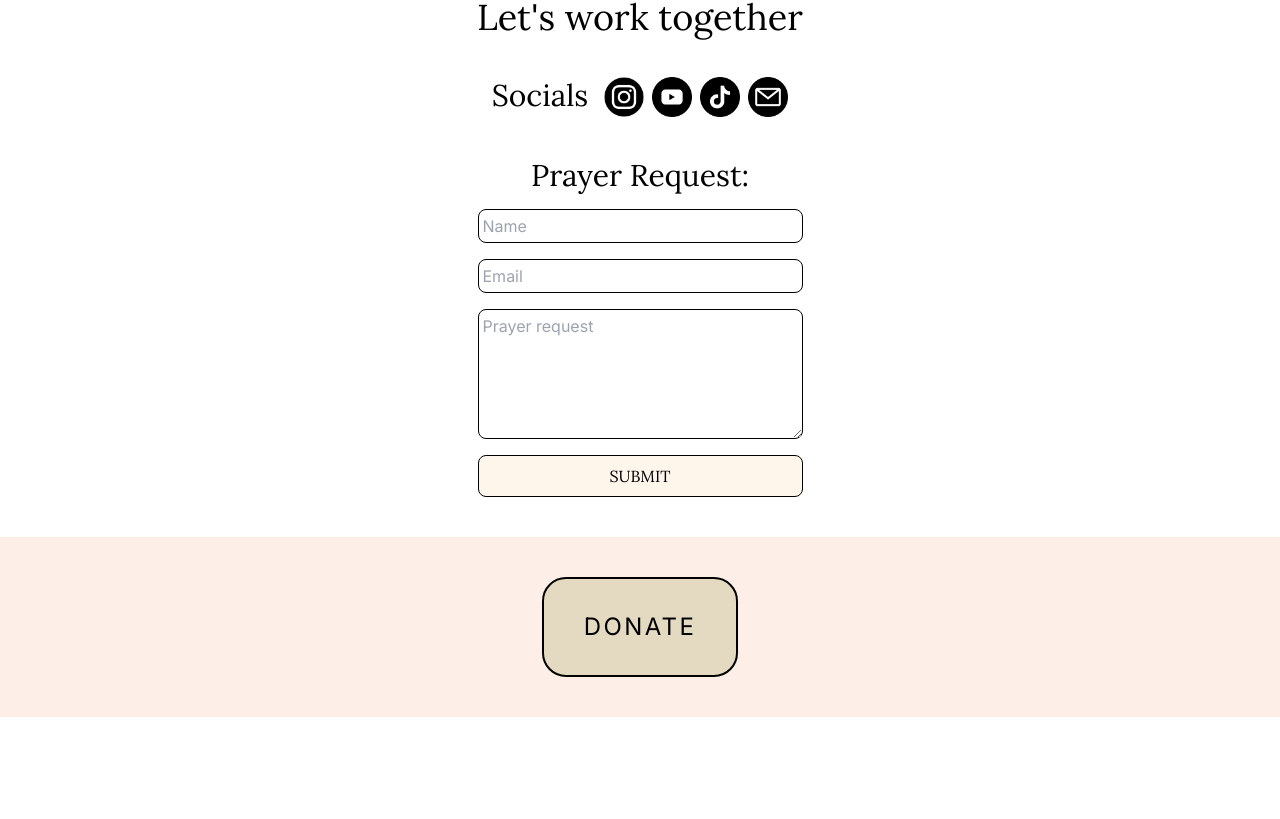
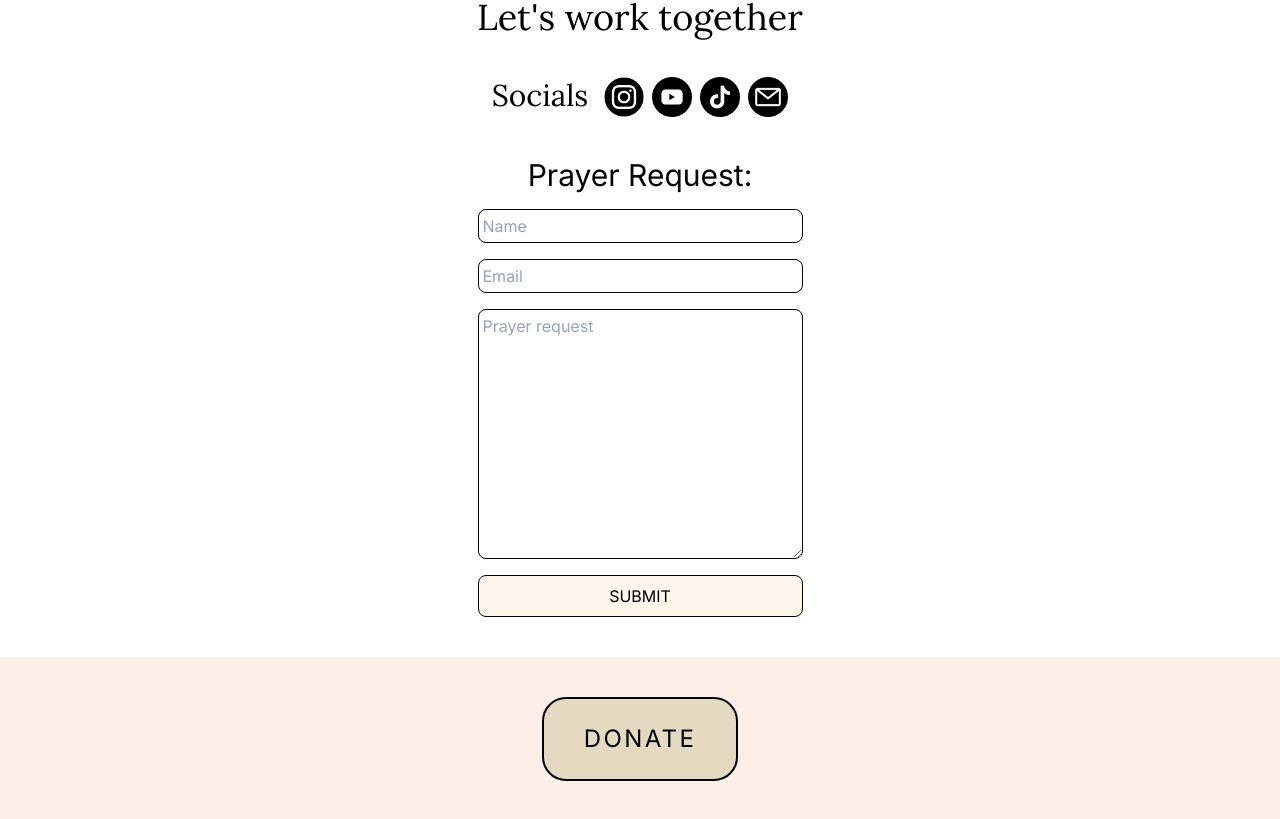
Before and after one commit to mlguels/calledoutofdarkness_podcast, a Next.js app: page / in a window 1280 px wide. Shown: the part 3341-4160 px from the top of the page. Before the commit the page ends 4058 px from the top, so only its background shows below. Built offline with nearby package versions, Linux system fonts and the light colour scheme.

Commit message:
Add zod validation to client and server side

```diff
--- a/components/footer.tsx
+++ b/components/footer.tsx
@@ -1,7 +1,7 @@
 export default function Footer() {
   return (
     <footer className="bg-pink-tertiary text-center py-10">
-      <button className="bg-[#E4DAC2] px-10 py-8 border-2 border-black rounded-3xl text-2xl tracking-widest uppercase">
+      <button className="bg-[#E4DAC2] px-10 py-6 border-2 border-black rounded-3xl text-2xl tracking-widest uppercase">
         Donate
       </button>
     </footer>
--- a/components/prayer-form.tsx
+++ b/components/prayer-form.tsx
@@ -1,54 +1,73 @@
-import { lora } from "@/app/layout";
-import { PrismaClient } from "@prisma/client";
+"use client";
 
-const prisma = new PrismaClient();
+import toast from "react-hot-toast";
 
-export default async function PrayerForm() {
-  const addPrayerRequest = async (formData: FormData) => {
-    "use server";
+import { addPrayerRequest } from "@/actions/actions";
+import PrayerSubmitButton from "./prayer-submit-btn";
+import { PrayerSchema } from "@/lib/zod-types";
+import { useRef } from "react";
 
-    await prisma.prayerRequest.create({
-      data: {
-        name: formData.get("name"),
-        email: formData.get("email"),
-        prayer: formData.get("prayer"),
-      },
-    });
+export default function PrayerForm() {
+  const ref = useRef<HTMLFormElement>(null);
+  const clientAction = async (formData: FormData) => {
+    const newPrayerRequest = {
+      name: formData.get("name")?.toString() ?? "",
+      email: formData.get("email")?.toString() ?? "",
+      prayer: formData.get("prayer")?.toString() ?? "",
+    };
+
+    // client site validation
+    const result = PrayerSchema.safeParse(newPrayerRequest);
+    if (!result.success) {
+      let errorMessage = "";
+
+      result.error.issues.forEach((issue) => {
+        console.log(issue);
+        errorMessage =
+          errorMessage + issue.path[0] + ": " + issue.message + ". ";
+      });
+
+      toast.error(errorMessage);
+      return;
+    }
+
+    const response = await addPrayerRequest(result.data);
+    if (response?.error) {
+      toast.error(response.error);
+      return;
+    }
+
+    ref.current?.reset();
+    toast.success("Prayer request submitted!");
   };
 
   return (
     <form
-      action={addPrayerRequest}
+      ref={ref}
+      action={clientAction}
       className="flex flex-col gap-4 w-fit justify-center items-center"
     >
-      <h1 className={`${lora.className} text-3xl`}>Prayer Request:</h1>
+      <h1 className={`text-3xl`}>Prayer Request:</h1>
       <input
         className="border-[1.5px] border-black rounded-lg p-1 w-full"
         placeholder="Name"
         type="name"
         name="name"
-        required
       />
       <input
         className="border-[1.5px] border-black rounded-lg p-1 w-full"
         placeholder="Email"
         type="Email"
         name="email"
-        required
       />
       <textarea
         className="border-[1.5px] border-black rounded-lg p-1"
         placeholder="Prayer request"
-        rows={5}
+        rows={10}
         cols={30}
         name="prayer"
-        required
       />
-      <button
-        className={`${lora.className} bg-cream py-2 px-10 border-[1.5px] border-black rounded-lg uppercase w-full`}
-      >
-        Submit
-      </button>
+      <PrayerSubmitButton />
     </form>
   );
 }
--- /dev/null
+++ b/components/prayer-submit-btn.tsx
@@ -0,0 +1,13 @@
+import React from "react";
+import { useFormStatus } from "react-dom";
+
+export default function PrayerSubmitButton() {
+  const { pending } = useFormStatus();
+  return (
+    <button
+      className={`bg-cream py-2 px-10 border-[1.5px] border-black rounded-lg uppercase w-full`}
+    >
+      {pending ? "Submitting..." : "Submit"}
+    </button>
+  );
+}
--- /dev/null
+++ b/lib/zod-types.ts
@@ -0,0 +1,19 @@
+import { z } from "zod";
+
+export const PrayerSchema = z.object({
+  name: z
+    .string()
+    .trim()
+    .min(1, { message: "Please provide your name" })
+    .max(255),
+  email: z
+    .string()
+    .email()
+    .min(1, { message: "Please provide your email" })
+    .max(100),
+  prayer: z
+    .string()
+    .trim()
+    .min(1, { message: "Please provide your prayer request" })
+    .max(1000),
+});
```
Also changed, not shown: 1 other file (tests, documents, lock files or other folders).
